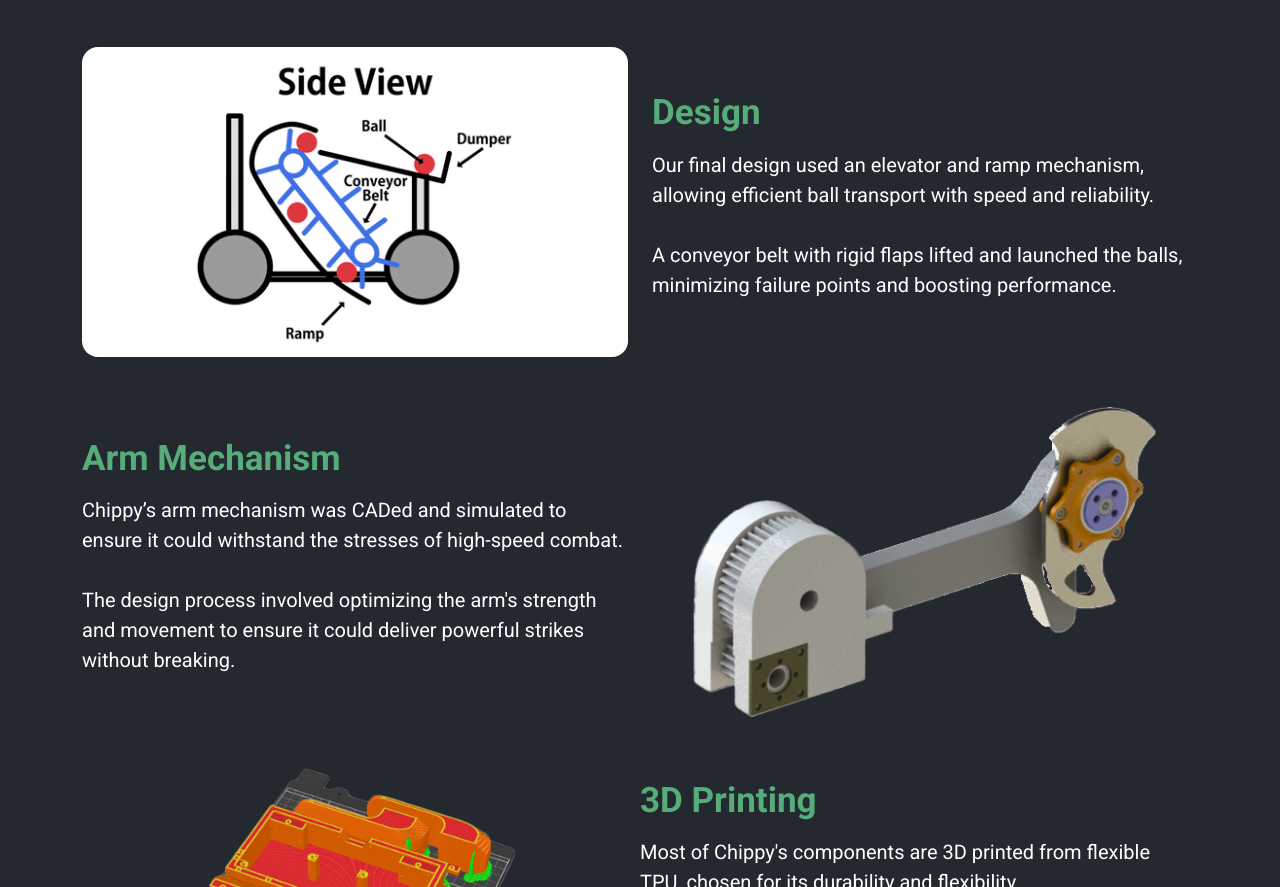
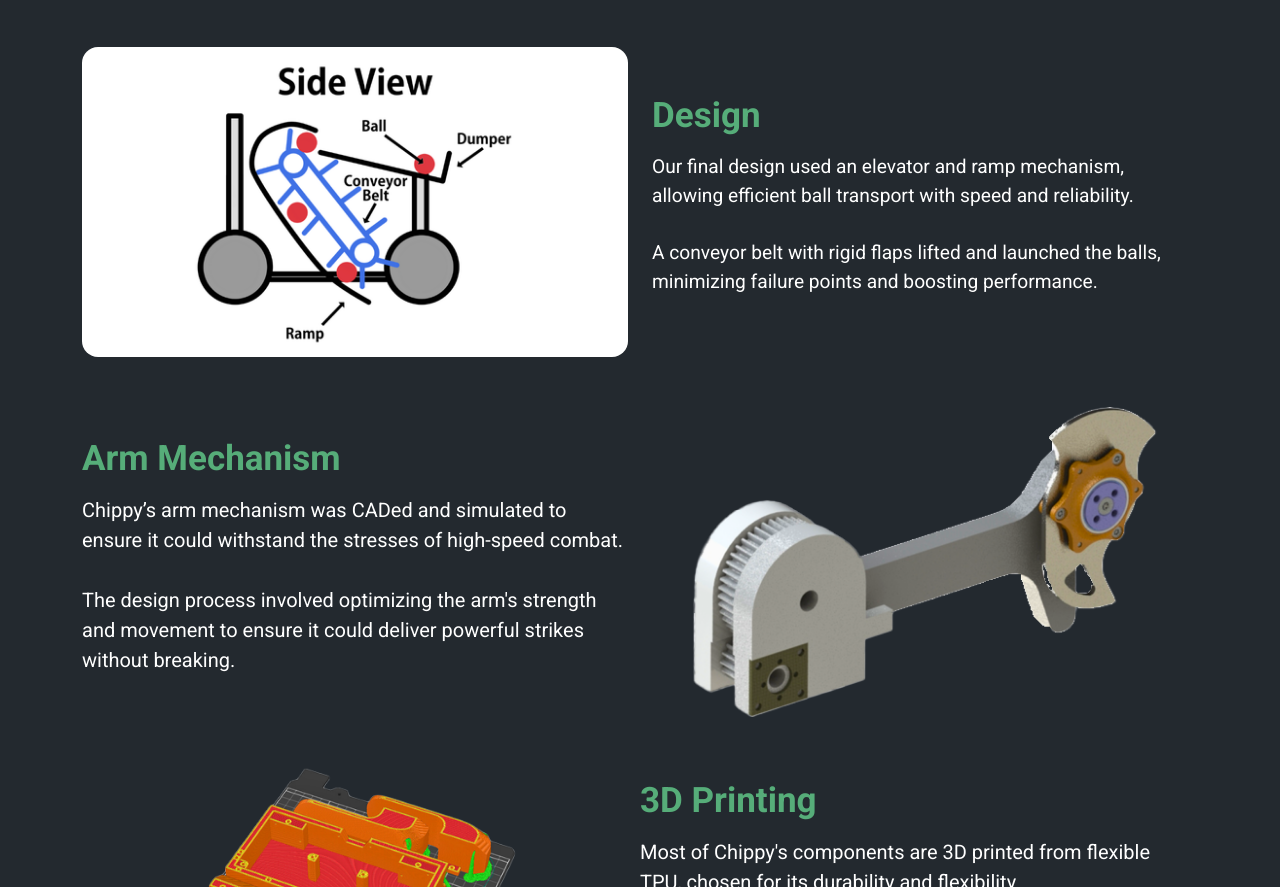
Before and after one commit to AdamBuier/AdamBuier.github.io, a website: page projects/AutonomousRobot.html in a window 1280 px wide. Shown: the part 1101-1988 px from the top of the page. Drawn offline with Linux system fonts and the light colour scheme; files whose address does not match are found by name.

Commit message:
Update AutonomousRobot.html

```diff
--- a/projects/AutonomousRobot.html
+++ b/projects/AutonomousRobot.html
@@ -78,9 +78,9 @@
                     <div class="col-md-6 fs-5 d-flex justify-content-center">
                         <img src="chippy/img/Side View.png" class="img-fluid w-100 rounded-xl" alt="Menacing robot with googly eyes.">
                     </div>
-                    <div class="col-md-6 fs-5">
+                    <div class="col-md-6 fs-7">
                         <div class="section-header">
-                        <div style="transform: translateY (-100 px);">Design</div>
+                            Design
 
                         </div>
                         <p>
```
